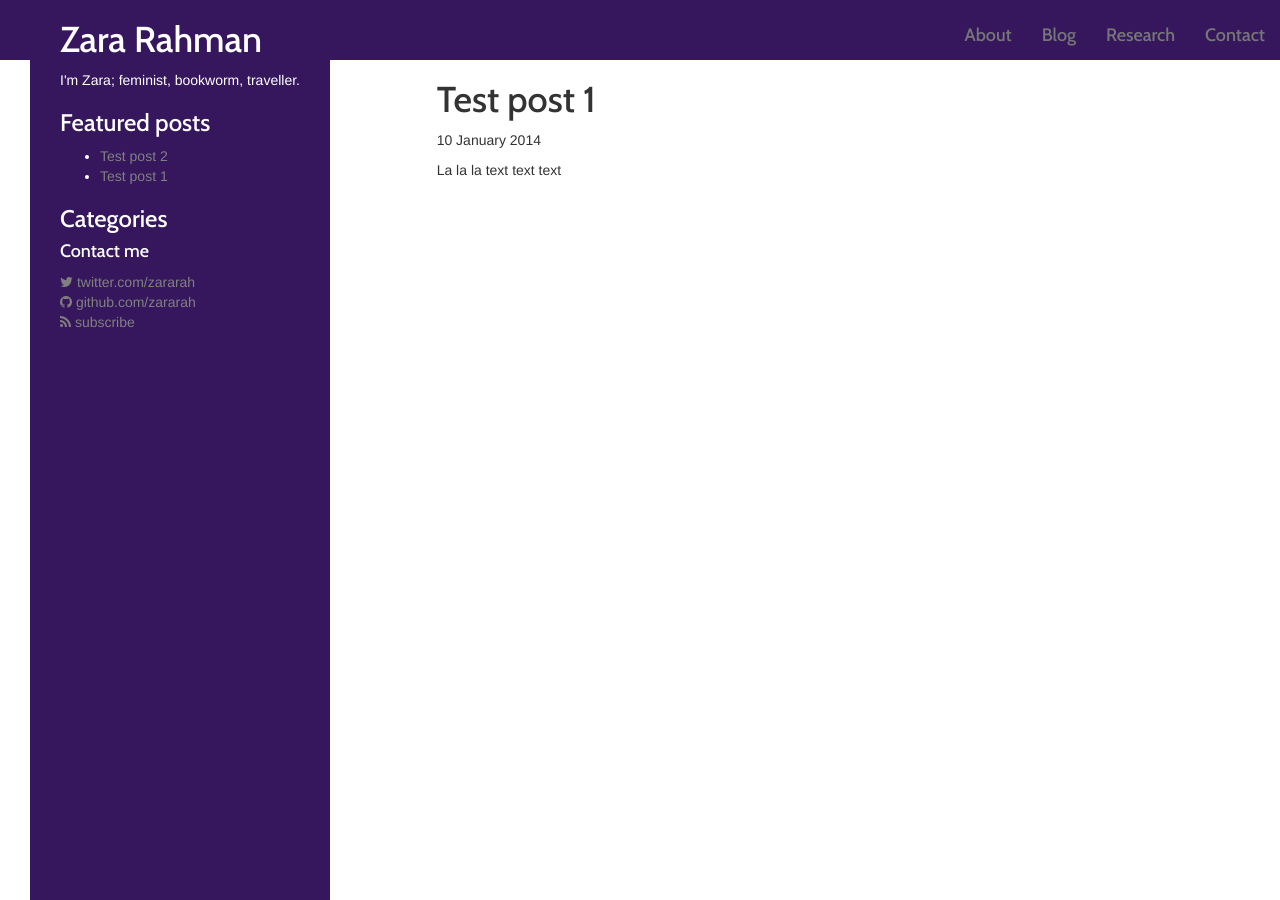
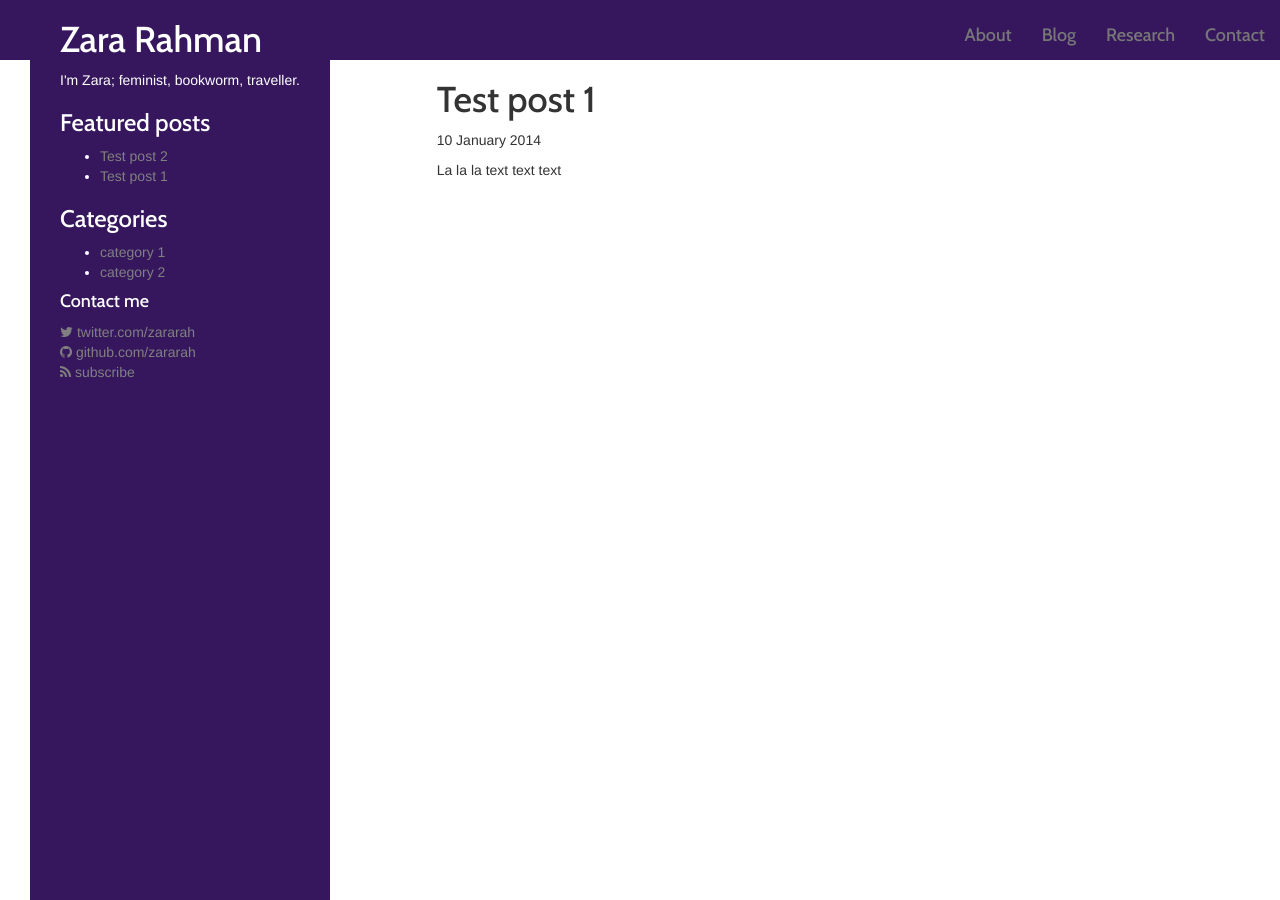
Before and after one commit to zararah/zararah.net, a Jekyll site: the page built from _posts/2014-01-10-test-post-1.md, in a window 1280 px wide. Built offline with Jekyll 4.4.1, drawn with Linux system fonts in a browser that asks for light colours; Markdown is read by kramdown in place of the engine named in the settings.

Commit message:
Add test categories

```diff
--- a/_posts/2014-01-10-test-post-1.md
+++ b/_posts/2014-01-10-test-post-1.md
@@ -1,6 +1,7 @@
 ---
 title: Test post 1
 layout: post
+category: category 1
 ---
 
 La la la text text text
--- a/_posts/2014-01-15-test-post-2.md
+++ b/_posts/2014-01-15-test-post-2.md
@@ -1,6 +1,7 @@
 ---
 title: Test post 2
 layout: post
+category: category 2
 ---
 
 Here's a second test post to see [how it works](http://example.com).
```
